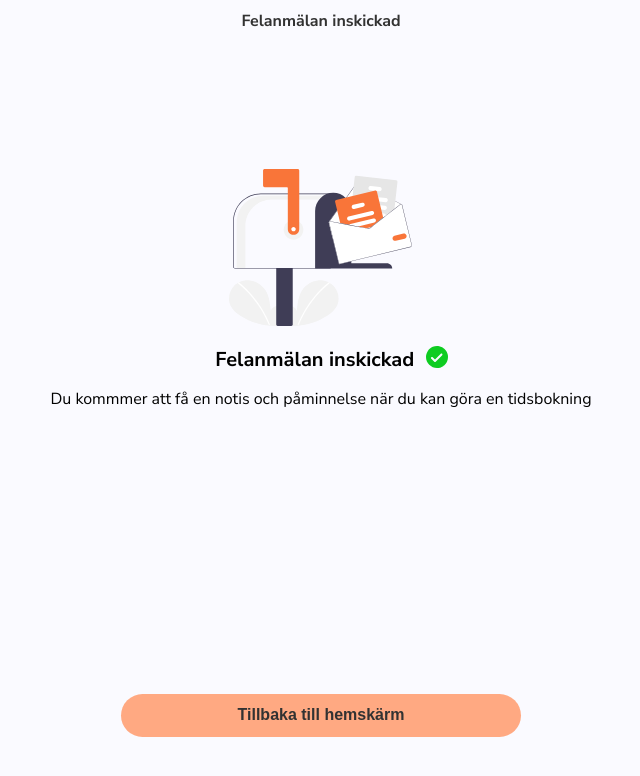
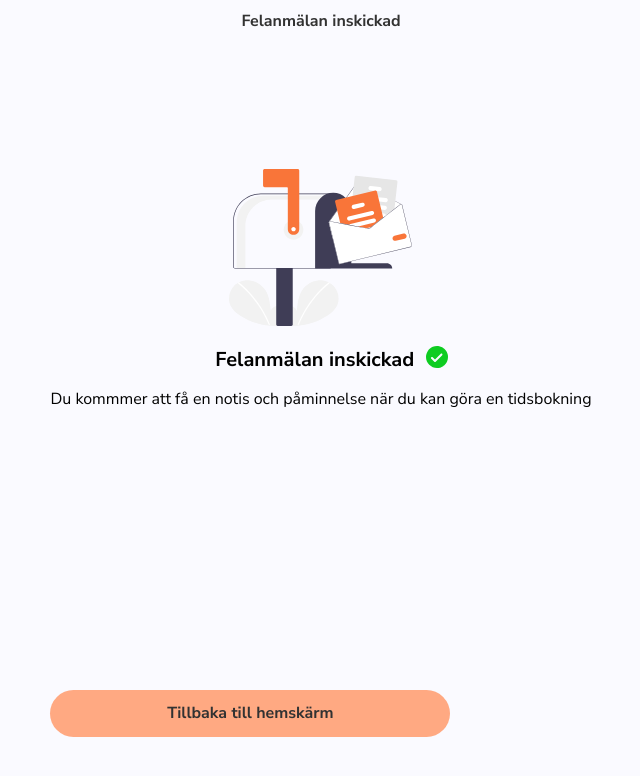
Before and after one commit to allmannyttan/felanmalan, a React (Vite) app in the folder packages/client/: page /bekraftelse in a window 1280 px wide. Shown: the top 776 px of the page, without its empty margins (319-959 px from the left). Built offline with nearby package versions, Linux system fonts and the light colour scheme; the HTML template or start-up script is replaced by a standard one.

Commit message:
chore: links are liks and buttons are buttons.

```diff
--- a/packages/client/src/components/BaseLayout.tsx
+++ b/packages/client/src/components/BaseLayout.tsx
@@ -1,6 +1,6 @@
 import React from 'react'
 import styled from 'styled-components'
-import Button from './Button'
+import NextPageLink from './NextPageLink'
 
 const Wrapper = styled.div`
   padding: 0 19px;
@@ -21,11 +21,7 @@ const BaseLayout: React.FC = ({ children }) => {
   return (
     <Wrapper>
       <Container>{children}</Container>
-      <Button
-        text="Tillbaka till hemskärm"
-        to="/"
-        onClick={() => console.log('Go back to start page')}
-      />
+      <NextPageLink text="Tillbaka till hemskärm" to="/" />
     </Wrapper>
   )
 }
--- a/packages/client/src/components/Button.tsx
+++ b/packages/client/src/components/Button.tsx
@@ -1,5 +1,4 @@
 import React from 'react'
-import { Link } from 'react-router-dom'
 import styled from 'styled-components'
 import { devices } from '../utils/devices'
 
@@ -27,28 +26,23 @@ export const StyledBtn = styled.button<StyleProps>`
   @media only screen and (${devices.tablet}) {
     width: 400px;
   }
+
+  display: flex;
+  justify-content: center;
+  text-decoration: none;
 `
 
 interface Props {
   text: string
   disabled?: boolean
   onClick: () => void
-  to: string
 }
 
-const StyledLink = styled(Link)`
-  display: flex;
-  justify-content: center;
-  text-decoration: none;
-`
-
-const Button = ({ text, disabled = false, onClick, to }: Props) => {
+const Button = ({ text, disabled = false, onClick }: Props) => {
   return (
-    <StyledLink to={to}>
-      <StyledBtn onClick={onClick} disabled={disabled}>
-        {text}
-      </StyledBtn>
-    </StyledLink>
+    <StyledBtn onClick={onClick} disabled={disabled}>
+      {text}
+    </StyledBtn>
   )
 }
 
--- a/packages/client/src/components/Header.tsx
+++ b/packages/client/src/components/Header.tsx
@@ -5,7 +5,6 @@ import { H2 } from './Typography'
 import arrow from '../images/svg/arrow.svg'
 import { useAtom } from 'jotai'
 import { reportAtom } from '../utils/atoms'
-import NotFoundPage from '../pages/404'
 
 const Wrapper = styled.div`
   background-color: ${({ theme }) => theme.colors.backgroundGrey};
@@ -36,7 +35,7 @@ const Header = () => {
     '/omrade',
     '/objekt',
     '/komplettera',
-    '/sammanfattning'
+    '/sammanfattning',
   ]
 
   React.useEffect(() => {
@@ -67,7 +66,6 @@ const Header = () => {
         return setTitle('')
     }
   }, [pathname])
-
 
   const handleOnClick = () => {
     switch (pathname) {
--- /dev/null
+++ b/packages/client/src/components/NextPageLink.tsx
@@ -0,0 +1,38 @@
+import React from 'react'
+import { Link } from 'react-router-dom'
+import styled from 'styled-components'
+import { devices } from '../utils/devices'
+
+const StyledLink = styled(Link)`
+  display: flex;
+  justify-content: center;
+  text-decoration: none;
+  background-color: ${(props) => props.theme.colors.paleOrange};
+  color: ${(props) => props.theme.colors.dark};
+  border-radius: 33px;
+  border: none;
+  cursor: pointer;
+  padding: 0.8rem 0;
+  width: 300px;
+  font-weight: 700;
+  font-size: 16px;
+
+  :disabled {
+    cursor: not-allowed;
+  }
+
+  @media only screen and (${devices.tablet}) {
+    width: 400px;
+  }
+`
+
+interface Props {
+  text: string
+  to: string
+}
+
+const NextPageLink = ({ text, to }: Props) => {
+  return <StyledLink to={to}>{text}</StyledLink>
+}
+
+export default NextPageLink
--- a/packages/client/src/pages/Start.tsx
+++ b/packages/client/src/pages/Start.tsx
@@ -1,7 +1,7 @@
 import Section from '../components/Section'
 import { H1, Paragraph } from '../components/Typography'
 import styled from 'styled-components'
-import Button from '../components/Button'
+import NextPageLink from '../components/NextPageLink'
 import active from '../images/svg/active.svg'
 import { devices } from '../utils/devices'
 
@@ -44,11 +44,7 @@ const Start = () => {
         </Paragraph>
       </Container>
       <ButtonWrapper>
-        <Button
-          text="Skapa felanmälan"
-          to="/plats"
-          onClick={() => console.log('create new felanmälan')}
-        />
+        <NextPageLink text="Skapa felanmälan" to="/plats" />
       </ButtonWrapper>
     </Section>
   )
--- a/packages/client/src/pages/Summary.tsx
+++ b/packages/client/src/pages/Summary.tsx
@@ -8,6 +8,7 @@ import { reportAtom } from '../utils/atoms'
 import { devices } from '../utils/devices'
 import { client as apiClient } from '../utils/apiclient'
 import { FlexToStart } from '../shared-elements/layout'
+import { useNavigate } from 'react-router-dom'
 
 const TextSection = styled.div`
   margin-bottom: 20px;
@@ -32,6 +33,7 @@ const ButtonWrapper = styled.div`
 `
 
 const Summary = () => {
+  const navigate = useNavigate()
   const [completeErrorReport] = useAtom(reportAtom)
 
   const submit = async () => {
@@ -51,7 +53,14 @@ const Summary = () => {
       formdata.append('video', completeErrorReport.complete.video)
     }
 
-    await apiClient.post(formdata)
+    try {
+      await apiClient.post(formdata)
+    } catch (error: any) {
+      navigate(window.location.pathname, {
+        state: { errorStatusCode: error.response.data.status },
+        replace: true,
+      })
+    }
   }
 
   return (
@@ -119,7 +128,7 @@ const Summary = () => {
           )}
         </Wrapper>
         <ButtonWrapper>
-          <Button text="Skicka felanmälan" onClick={() => submit()} to="/bekraftelse" />
+          <Button onClick={submit} text="Skicka felanmälan" />
         </ButtonWrapper>
       </Section>
     </>
```
